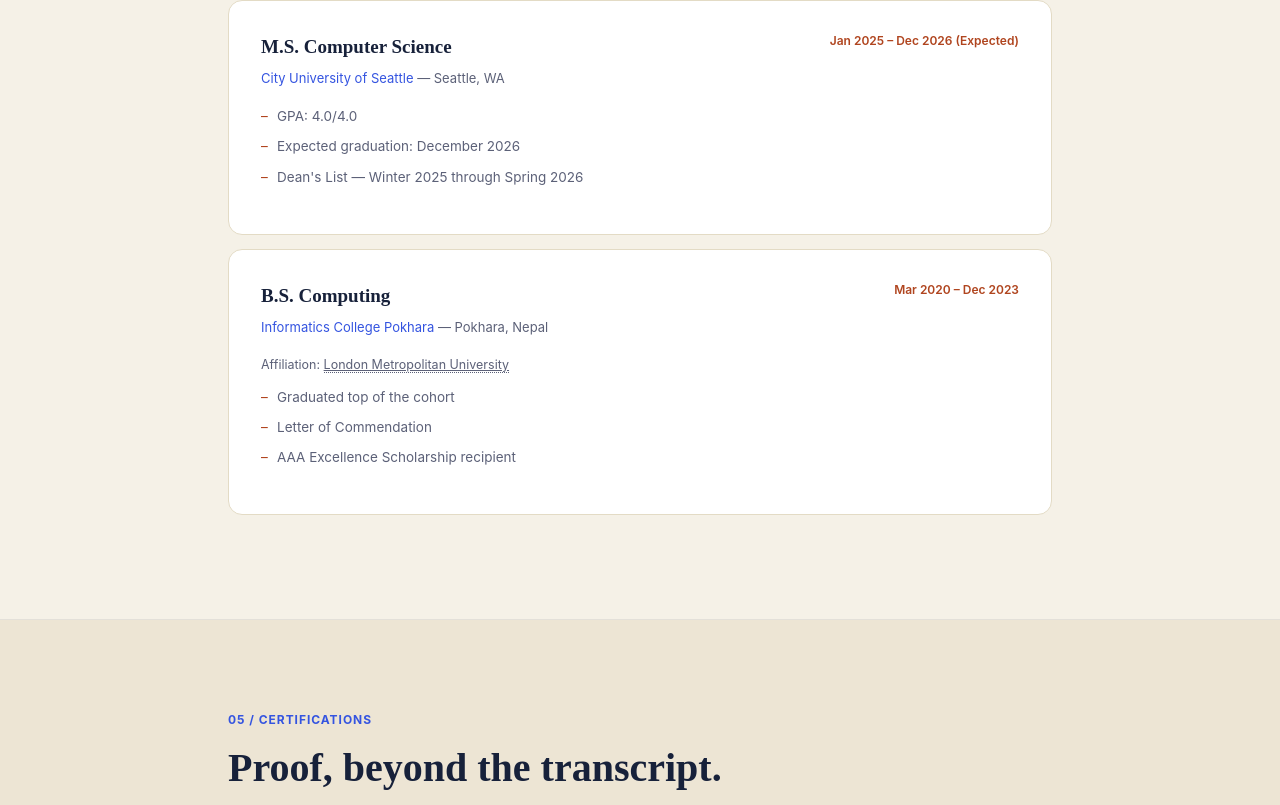
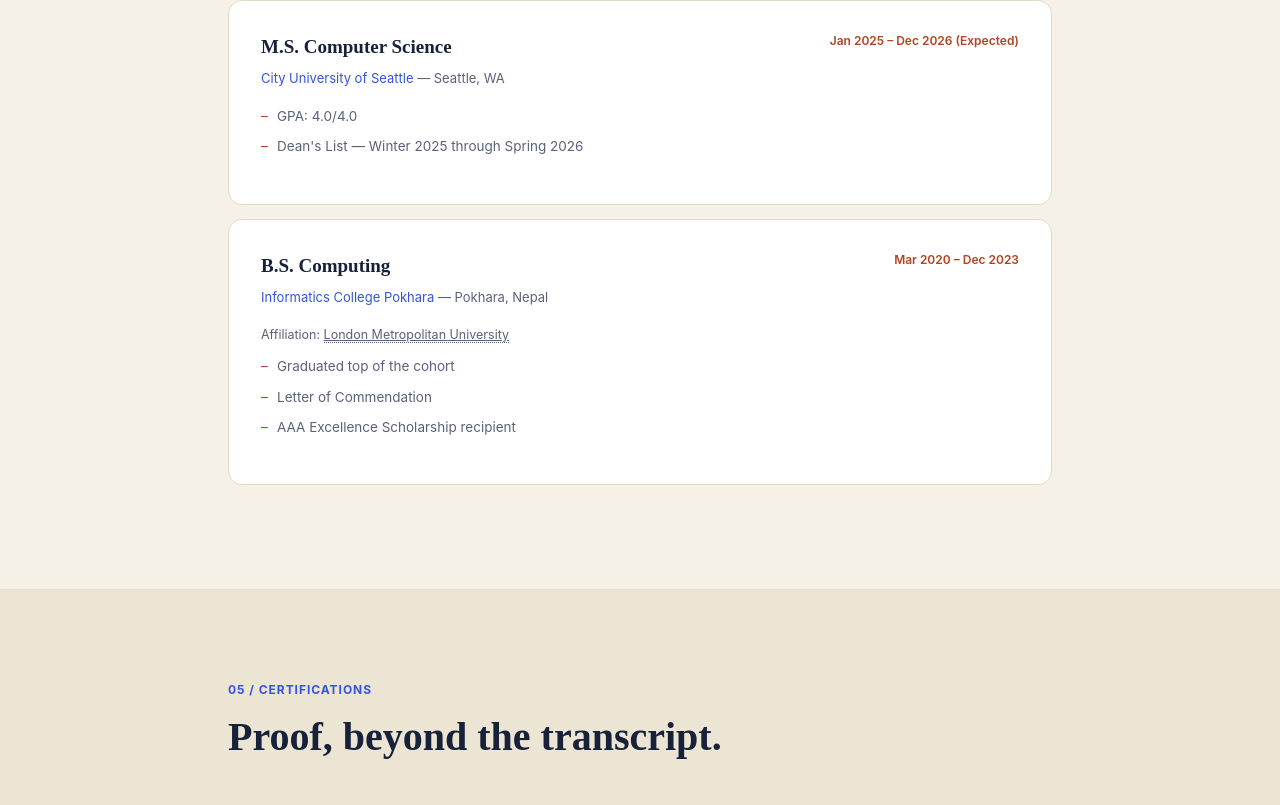
Before and after one commit to Sumitkc74/portfolio, a plain HTML site: page index.html in a window 1280 px wide. Shown: the part 5234-6039 px from the top of the page. Drawn offline with Linux system fonts and the light colour scheme.

Commit message:
Remove redundant expected graduation bullet from Education

```diff
--- a/index.html
+++ b/index.html
@@ -3277,7 +3277,6 @@
           <div class="item-org"><a href="https://cityu.edu/" target="_blank" rel="noopener noreferrer">City University of Seattle</a> — Seattle, WA</div>
           <ul class="item-bullets">
             <li>GPA: 4.0/4.0</li>
-            <li>Expected graduation: December 2026</li>
             <li>Dean's List — Winter 2025 through Spring 2026</li>
           </ul>
         </div>
```
